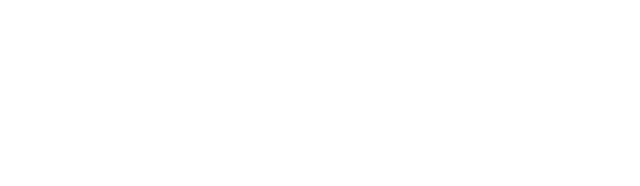
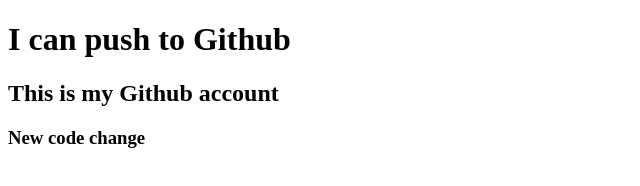
Before and after one commit to Jahidulcse/my-first-repo, a plain HTML site: page index.html in a window 1280 px wide. Shown: the whole page, without its empty margins (0-640 px from the left). Drawn offline with Linux system fonts and the light colour scheme.

Commit message:
added headding

```diff
--- a/index.html
+++ b/index.html
@@ -7,6 +7,8 @@
     <title>MY first Github repo</title>
 </head>
 <body>
-
+    <h1>I can push to Github</h1>
+    <h2>This is my Github account</h2>
+    <h3>New code change</h3>
 </body>
 </html>
```
